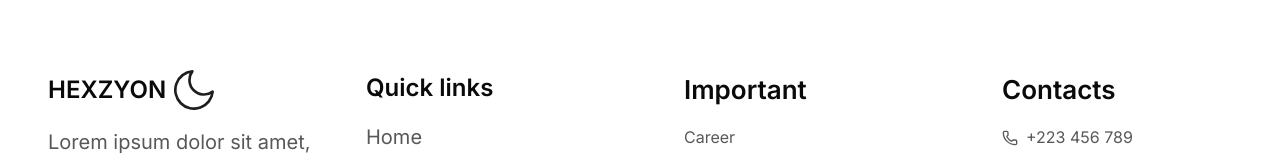
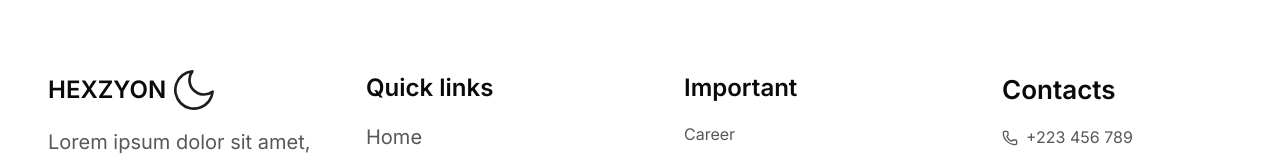
Before and after one commit to Roshen-Perera/ceylon-developers-portfolio, a Next.js app: page /company in a window 1280 px wide. Shown: the part 4911-5069 px from the top of the page. Built offline with nearby package versions, Linux system fonts and the light colour scheme.

Commit message:
Replace h4 with H5 component for Important section in Footer for consistency

```diff
--- a/components/footer.tsx
+++ b/components/footer.tsx
@@ -84,7 +84,7 @@ const Footer = () => {
 
         {/* Important */}
         <div>
-          <h4 className="font-semibold text-[26px] mb-4">Important</h4>
+          <H5 className="mb-4">Important</H5>
           <ul className="space-y-2 text-[var(--footer-link)]">
             <li>
               <a href="#">
```
